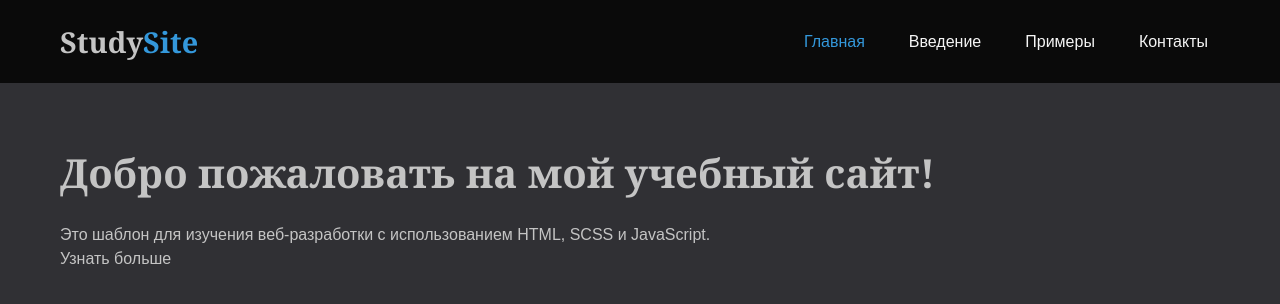
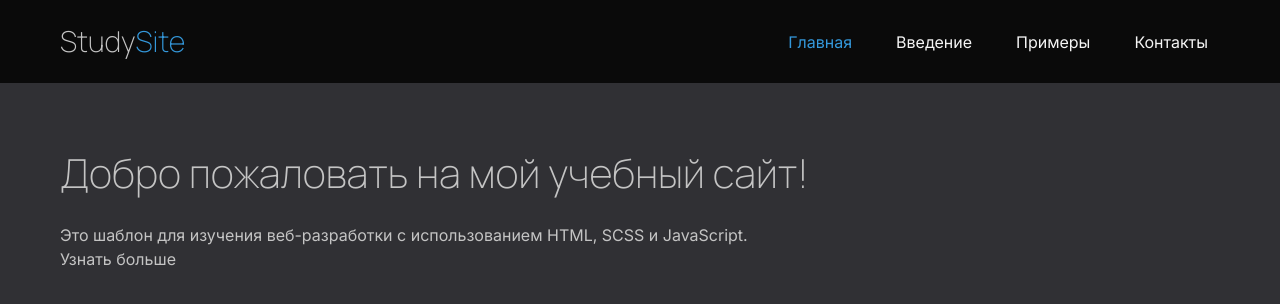
Before and after one commit to Andival-Sei/study-pet-project-modding-guild, a website built with Vite: page index.html in a window 1280 px wide. Built offline with nearby package versions, Linux system fonts and the light colour scheme.

Commit message:
Добавлены переменные шрифты Inter и Manrope, включая их стили и форматы, а также обновлены соответствующие SCSS файлы

```diff
--- /dev/null
+++ b/src/scss/_fonts.scss
@@ -0,0 +1,32 @@
+/* Inter Variable Font */
+@font-face {
+  font-family: 'Inter';
+  src: url('../fonts/inter/Inter-VariableFont_opsz,wght.woff2') format('woff2-variations'),
+       url('../fonts/inter/Inter-VariableFont_opsz,wght.woff') format('woff-variations'),
+       url('../fonts/inter/Inter-VariableFont_opsz,wght.ttf') format('truetype-variations');
+  font-weight: 100 900; /* Диапазон весов от 100 до 900 */
+  font-style: normal;
+  font-display: swap;
+}
+
+/* Inter Variable Font (Italic) */
+@font-face {
+  font-family: 'Inter';
+  src: url('../fonts/inter/Inter-Italic-VariableFont_opsz,wght.woff2') format('woff2-variations'),
+       url('../fonts/inter/Inter-Italic-VariableFont_opsz,wght.woff') format('woff-variations'),
+       url('../fonts/inter/Inter-Italic-VariableFont_opsz,wght.ttf') format('truetype-variations');
+  font-weight: 100 900; /* Диапазон весов от 100 до 900 */
+  font-style: italic;
+  font-display: swap;
+}
+
+/* Manrope Variable Font */
+@font-face {
+  font-family: 'Manrope';
+  src: url('../fonts/manrope/Manrope-VariableFont_wght.woff2') format('woff2-variations'),
+       url('../fonts/manrope/Manrope-VariableFont_wght.woff') format('woff-variations'),
+       url('../fonts/manrope/Manrope-VariableFont_wght.ttf') format('truetype-variations');
+  font-weight: 200 800; /* Диапазон весов для Manrope обычно от 200 до 800 */
+  font-style: normal;
+  font-display: swap;
+}
--- a/src/scss/_variables.scss
+++ b/src/scss/_variables.scss
@@ -7,8 +7,8 @@ $light-gray: #f5f5f5;
 $dark-gray: #444444;
 
 // Шрифты
-$font-main: 'Arial', sans-serif;
-$font-heading: 'Georgia', serif;
+$font-main: 'Inter', sans-serif;
+$font-heading: 'Manrope', sans-serif;
 
 // Размеры
 $content-width: 1200px;
--- a/src/scss/main.scss
+++ b/src/scss/main.scss
@@ -1,5 +1,6 @@
 // Импорт всех SCSS файлов
 @use 'variables' as *; // as * позволяет использовать переменные без префикса
+@use 'fonts';
 @use 'reset';
 @use 'global';
 @use '../components/header/header';
```
Also changed, not shown: src/fonts/inter/Inter-Italic-VariableFont_opsz,wght.ttf (added), src/fonts/inter/Inter-Italic-VariableFont_opsz,wght.woff (added), src/fonts/inter/Inter-Italic-VariableFont_opsz,wght.woff2 (added), src/fonts/inter/Inter-VariableFont_opsz,wght.ttf (added), src/fonts/inter/Inter-VariableFont_opsz,wght.woff (added), src/fonts/inter/Inter-VariableFont_opsz,wght.woff2 (added), src/fonts/manrope/Manrope-VariableFont_wght.ttf (added), src/fonts/manrope/Manrope-VariableFont_wght.woff (added), src/fonts/manrope/Manrope-VariableFont_wght.woff2 (added).
